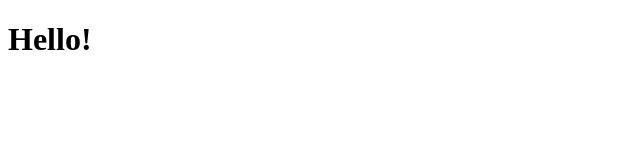
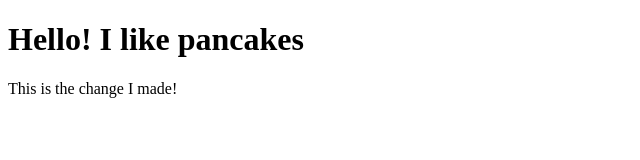
Before and after one commit to JosephineSyu/Coding-Challenge-04, a plain HTML site: page index.html in a window 1280 px wide. Shown: the whole page, without its empty margins (0-640 px from the left). Drawn offline with Linux system fonts and the light colour scheme.

Commit message:
Update index.html

```diff
--- a/index.html
+++ b/index.html
@@ -6,6 +6,7 @@
     <title>Coding Challnge 04</title>
 </head>
 <body>
-    <h1>Hello!</h1>
+    <h1>Hello! I like pancakes</h1>
+    <div>This is the change I made!</div>
 </body>
 </html>
```
